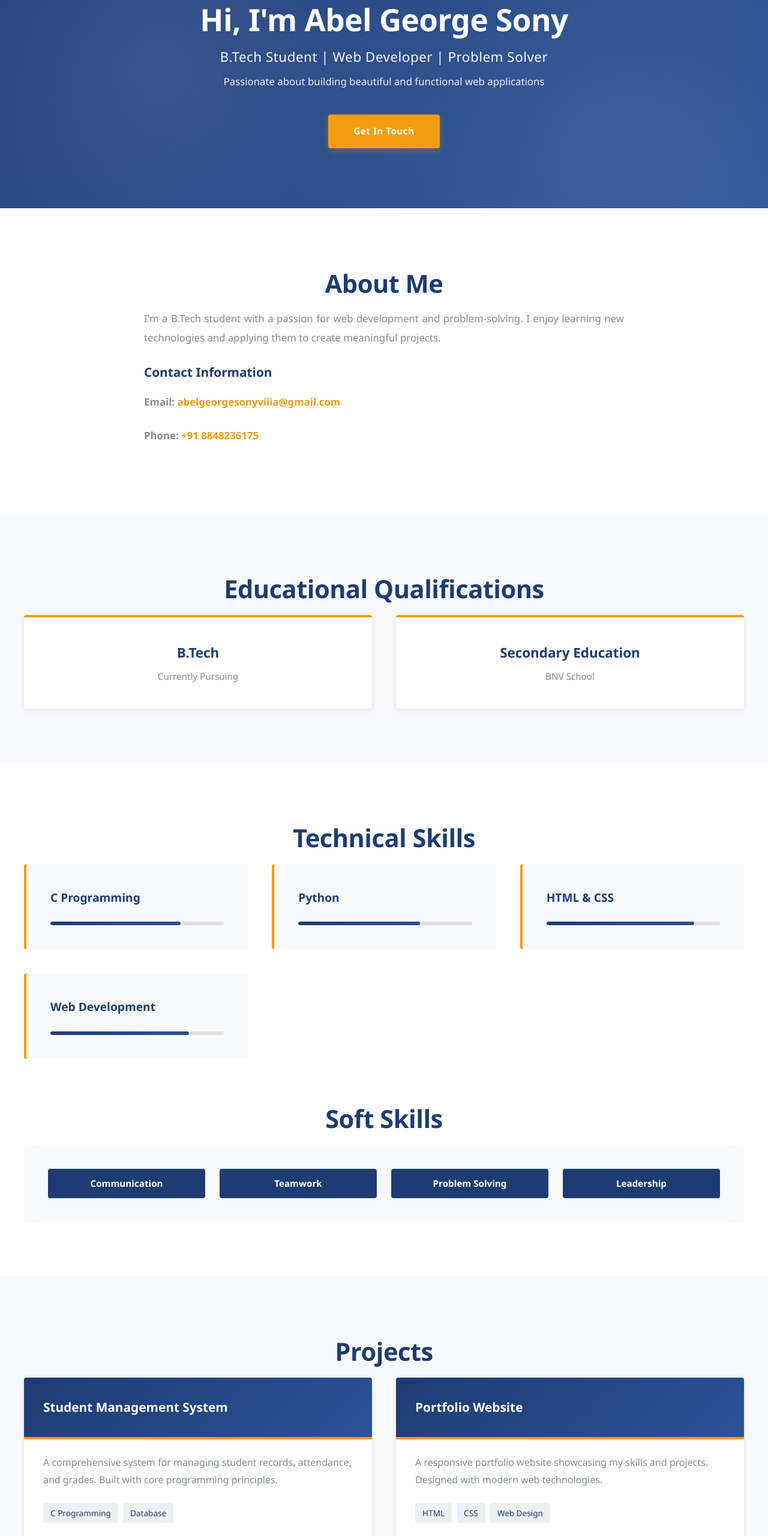
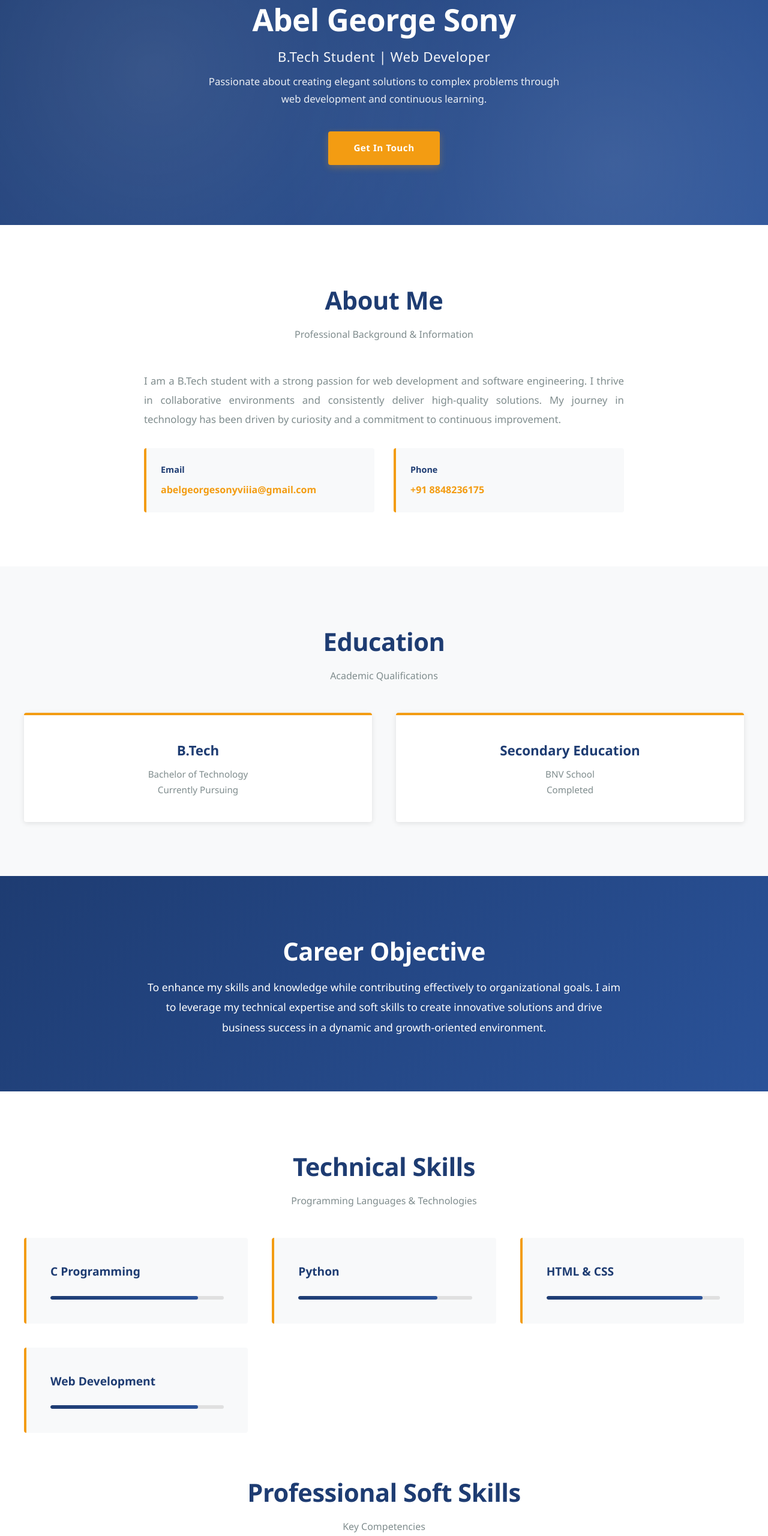
Before and after one commit to abelgeorgesonyviiia-pixel/myprofile, a plain HTML site: page index.html in a window 1280 px wide. Shown: the part 220-2780 px from the top of the page at 60% size. Drawn offline with Linux system fonts and the light colour scheme.

Commit message:
Update HTML with professional structure and content

```diff
--- a/index.html
+++ b/index.html
@@ -3,7 +3,7 @@
 <head>
     <meta charset="UTF-8">
     <meta name="viewport" content="width=device-width, initial-scale=1.0">
-    <title>Abel George Sony - Portfolio</title>
+    <title>Abel George Sony - Professional Portfolio</title>
     <link rel="stylesheet" href="styles.css">
 </head>
 <body>
@@ -24,9 +24,9 @@
     <!-- Hero Section -->
     <section id="home" class="hero">
         <div class="hero-content">
-            <h1>Hi, I'm Abel George Sony</h1>
-            <p class="subtitle">B.Tech Student | Web Developer | Problem Solver</p>
-            <p class="hero-description">Passionate about building beautiful and functional web applications</p>
+            <h1>Abel George Sony</h1>
+            <p class="subtitle">B.Tech Student | Web Developer</p>
+            <p class="hero-description">Passionate about creating elegant solutions to complex problems through web development and continuous learning.</p>
             <a href="#contact" class="btn btn-primary">Get In Touch</a>
         </div>
     </section>
@@ -35,13 +35,19 @@
     <section id="about" class="section about">
         <div class="container">
             <h2>About Me</h2>
-            <div class="about-content">
-                <div class="about-text">
-                    <p>I'm a B.Tech student with a passion for web development and problem-solving. I enjoy learning new technologies and applying them to create meaningful projects.</p>
+            <p class="section-subtitle">Professional Background & Information</p>
+            <div class="about-text">
+                <p>I am a B.Tech student with a strong passion for web development and software engineering. I thrive in collaborative environments and consistently deliver high-quality solutions. My journey in technology has been driven by curiosity and a commitment to continuous improvement.</p>
 
-                    <h3>Contact Information</h3>
-                    <p><strong>Email:</strong> <a href="mailto:abelgeorgesonyviiia@gmail.com">abelgeorgesonyviiia@gmail.com</a></p>
-                    <p><strong>Phone:</strong> <a href="tel:8848236175">+91 8848236175</a></p>
+                <div class="contact-info">
+                    <div class="info-item">
+                        <div class="info-label">Email</div>
+                        <div class="info-value"><a href="mailto:abelgeorgesonyviiia@gmail.com">abelgeorgesonyviiia@gmail.com</a></div>
+                    </div>
+                    <div class="info-item">
+                        <div class="info-label">Phone</div>
+                        <div class="info-value"><a href="tel:+918848236175">+91 8848236175</a></div>
+                    </div>
                 </div>
             </div>
         </div>
@@ -50,87 +56,18 @@
     <!-- Education Section -->
     <section class="section education">
         <div class="container">
-            <h2>Educational Qualifications</h2>
+            <h2>Education</h2>
+            <p class="section-subtitle">Academic Qualifications</p>
             <div class="education-grid">
                 <div class="education-card">
                     <h3>B.Tech</h3>
+                    <p class="education-details">Bachelor of Technology</p>
                     <p class="education-details">Currently Pursuing</p>
                 </div>
                 <div class="education-card">
                     <h3>Secondary Education</h3>
                     <p class="education-details">BNV School</p>
-                </div>
-            </div>
-        </div>
-    </section>
-
-    <!-- Skills Section -->
-    <section id="skills" class="section skills">
-        <div class="container">
-            <h2>Technical Skills</h2>
-            <div class="skills-grid">
-                <div class="skill-card">
-                    <h3>C Programming</h3>
-                    <div class="skill-level">
-                        <div class="progress" style="width: 75%"></div>
-                    </div>
-                </div>
-                <div class="skill-card">
-                    <h3>Python</h3>
-                    <div class="skill-level">
-                        <div class="progress" style="width: 70%"></div>
-                    </div>
-                </div>
-                <div class="skill-card">
-                    <h3>HTML & CSS</h3>
-                    <div class="skill-level">
-                        <div class="progress" style="width: 85%"></div>
-                    </div>
-                </div>
-                <div class="skill-card">
-                    <h3>Web Development</h3>
-                    <div class="skill-level">
-                        <div class="progress" style="width: 80%"></div>
-                    </div>
-                </div>
-            </div>
-
-            <h2 style="margin-top: 50px;">Soft Skills</h2>
-            <div class="soft-skills">
-                <span class="skill-badge">Communication</span>
-                <span class="skill-badge">Teamwork</span>
-                <span class="skill-badge">Problem Solving</span>
-                <span class="skill-badge">Leadership</span>
-            </div>
-        </div>
-    </section>
-
-    <!-- Projects Section -->
-    <section id="projects" class="section projects">
-        <div class="container">
-            <h2>Projects</h2>
-            <div class="projects-grid">
-                <div class="project-card">
-                    <div class="project-header">
-                        <h3>Student Management System</h3>
-                    </div>
-                    <p>A comprehensive system for managing student records, attendance, and grades. Built with core programming principles.</p>
-                    <div class="project-tags">
-                        <span class="tag">C Programming</span>
-                        <span class="tag">Database</span>
-                    </div>
-                </div>
-
-                <div class="project-card">
-                    <div class="project-header">
-                        <h3>Portfolio Website</h3>
-                    </div>
-                    <p>A responsive portfolio website showcasing my skills and projects. Designed with modern web technologies.</p>
-                    <div class="project-tags">
-                        <span class="tag">HTML</span>
-                        <span class="tag">CSS</span>
-                        <span class="tag">Web Design</span>
-                    </div>
+                    <p class="education-details">Completed</p>
                 </div>
             </div>
         </div>
@@ -140,26 +77,106 @@
     <section class="section objective">
         <div class="container">
             <h2>Career Objective</h2>
-            <p>To enhance my skills and knowledge while contributing effectively to organizational goals. I aim to leverage my technical expertise and soft skills to create innovative solutions and drive business success.</p>
+            <p>To enhance my skills and knowledge while contributing effectively to organizational goals. I aim to leverage my technical expertise and soft skills to create innovative solutions and drive business success in a dynamic and growth-oriented environment.</p>
+        </div>
+    </section>
+
+    <!-- Skills Section -->
+    <section id="skills" class="section skills">
+        <div class="container">
+            <h2>Technical Skills</h2>
+            <p class="section-subtitle">Programming Languages & Technologies</p>
+            <div class="skills-grid">
+                <div class="skill-card">
+                    <h3>C Programming</h3>
+                    <div class="skill-level">
+                        <div class="progress" style="width: 85%"></div>
+                    </div>
+                </div>
+                <div class="skill-card">
+                    <h3>Python</h3>
+                    <div class="skill-level">
+                        <div class="progress" style="width: 80%"></div>
+                    </div>
+                </div>
+                <div class="skill-card">
+                    <h3>HTML & CSS</h3>
+                    <div class="skill-level">
+                        <div class="progress" style="width: 90%"></div>
+                    </div>
+                </div>
+                <div class="skill-card">
+                    <h3>Web Development</h3>
+                    <div class="skill-level">
+                        <div class="progress" style="width: 85%"></div>
+                    </div>
+                </div>
+            </div>
+
+            <h2 style="margin-top: 60px;">Professional Soft Skills</h2>
+            <p class="section-subtitle">Key Competencies</p>
+            <div class="soft-skills">
+                <span class="skill-badge">Communication</span>
+                <span class="skill-badge">Teamwork</span>
+                <span class="skill-badge">Problem Solving</span>
+                <span class="skill-badge">Leadership</span>
+                <span class="skill-badge">Time Management</span>
+                <span class="skill-badge">Adaptability</span>
+            </div>
+        </div>
+    </section>
+
+    <!-- Projects Section -->
+    <section id="projects" class="section projects">
+        <div class="container">
+            <h2>Projects</h2>
+            <p class="section-subtitle">Notable Work & Achievements</p>
+            <div class="projects-grid">
+                <div class="project-card">
+                    <div class="project-header">
+                        <h3>Student Management System</h3>
+                    </div>
+                    <p>A comprehensive desktop application for managing student records, attendance tracking, and grade management. Developed with core programming principles and database integration.</p>
+                    <div class="project-tags">
+                        <span class="tag">C Programming</span>
+                        <span class="tag">Database</span>
+                        <span class="tag">Data Structures</span>
+                    </div>
+                </div>
+
+                <div class="project-card">
+                    <div class="project-header">
+                        <h3>Professional Portfolio Website</h3>
+                    </div>
+                    <p>A responsive and modern portfolio website showcasing professional skills and projects. Built with clean, semantic HTML and advanced CSS for optimal user experience across all devices.</p>
+                    <div class="project-tags">
+                        <span class="tag">HTML5</span>
+                        <span class="tag">CSS3</span>
+                        <span class="tag">Web Design</span>
+                        <span class="tag">Responsive</span>
+                    </div>
+                </div>
+            </div>
         </div>
     </section>
 
     <!-- Hobbies Section -->
     <section class="section hobbies">
         <div class="container">
-            <h2>Hobbies & Interests</h2>
+            <h2>Interests & Hobbies</h2>
+            <p class="section-subtitle">Personal Passions Beyond Work</p>
             <div class="hobbies-grid">
                 <div class="hobby-card">
                     <h3>📚 Reading</h3>
-                    <p>Love exploring new ideas through books and articles</p>
+                    <p>Passionate about exploring new ideas through books, articles, and technical documentation</p>
                 </div>
                 <div class="hobby-card">
                     <h3>🎮 Gaming</h3>
-                    <p>Passionate gamer with interest in strategy games</p>
+                    <p>Enthusiast gamer with interest in strategy games that enhance problem-solving skills</p>
                 </div>
                 <div class="hobby-card">
                     <h3>🎵 Music</h3>
-                    <p>Enjoy listening to various genres of music</p>
+                    <p>Avid listener of various genres, music helps maintain creative and focused mindset</p>
                 </div>
             </div>
         </div>
@@ -169,14 +186,14 @@
     <section id="contact" class="section contact">
         <div class="container">
             <h2>Get In Touch</h2>
-            <p>Feel free to reach out to me through any of the following channels:</p>
+            <p class="section-subtitle contact-intro">I'm always interested in hearing about new projects and opportunities.</p>
             <div class="contact-links">
                 <a href="mailto:abelgeorgesonyviiia@gmail.com" class="contact-card">
-                    <h3>Email</h3>
+                    <h3>📧 Email</h3>
                     <p>abelgeorgesonyviiia@gmail.com</p>
                 </a>
-                <a href="tel:8848236175" class="contact-card">
-                    <h3>Phone</h3>
+                <a href="tel:+918848236175" class="contact-card">
+                    <h3>📞 Phone</h3>
                     <p>+91 8848236175</p>
                 </a>
             </div>
```
